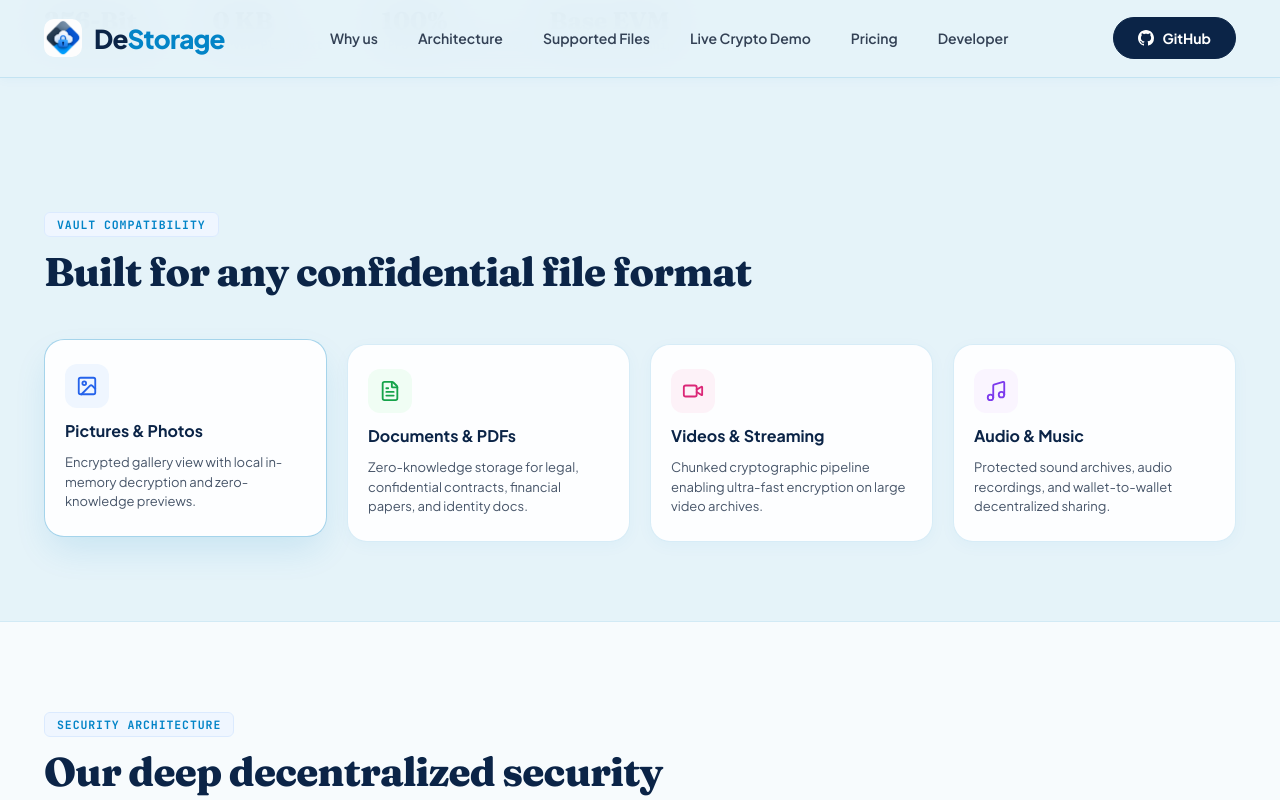
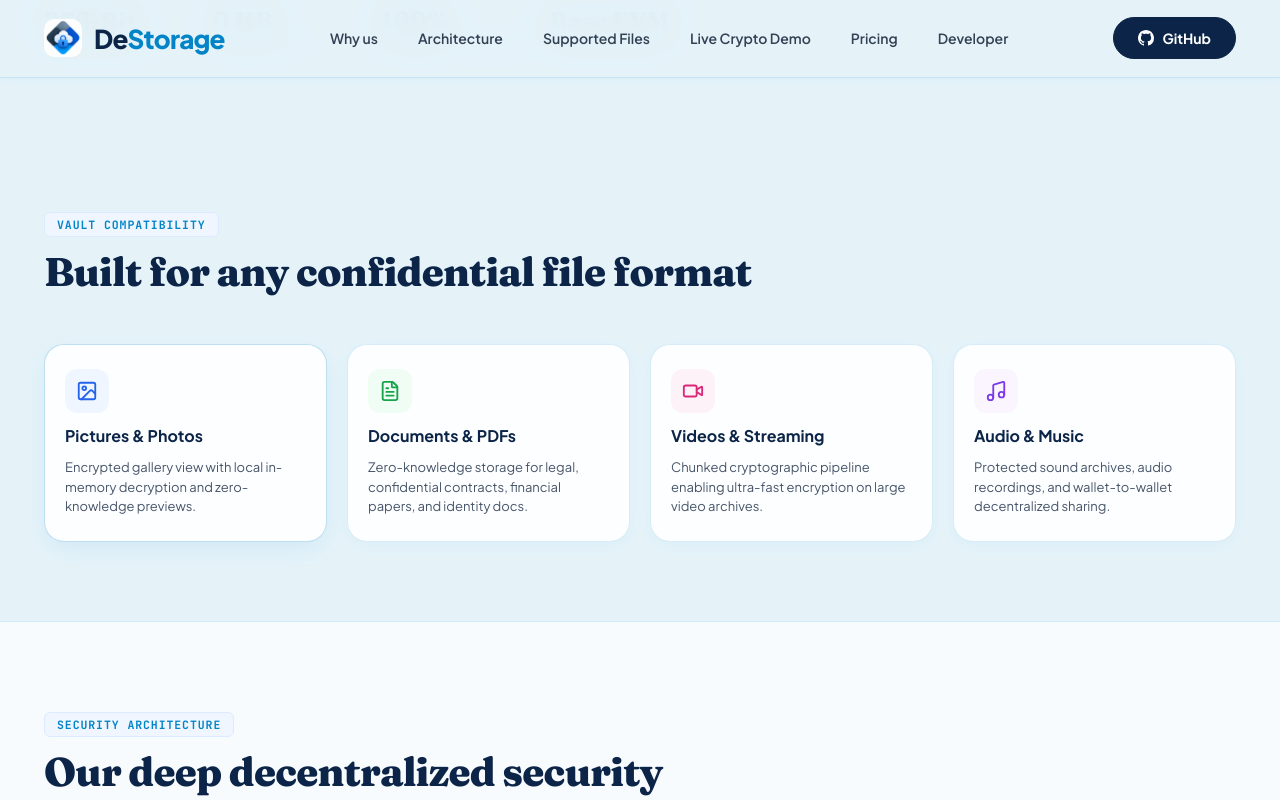
Before and after one commit to sanketpadhyal/DeStorage, a React (Create React App) app: page / in a window 1280 px wide. In both pictures the pointer is over the element 185 px from the left and 1041 px from the top of the page. Shown: the part 599-1399 px from the top of the page. Built offline with nearby package versions, Linux system fonts and the light colour scheme.

Commit message:
style(interactions): remove all hover popup translateY and translateX transforms for clean, stationary, calm hover feedback

```diff
--- a/src/landingpage/landingpage.css
+++ b/src/landingpage/landingpage.css
@@ -93,31 +93,25 @@ section {
 .lp-stagger-3 { transition-delay: 0.24s; }
 .lp-stagger-4 { transition-delay: 0.32s; }
 
-/* Interactive Animated Cards */
+/* Card Hover States (Calm color/border highlights, no popups) */
 .lp-card-animated {
   transition:
-    transform 0.25s cubic-bezier(0.16, 1, 0.3, 1),
     box-shadow 0.25s ease,
     border-color 0.25s ease;
 }
 
 .lp-card-animated:hover {
-  transform: translateY(-5px);
-  box-shadow: 0 16px 36px -6px rgba(2, 132, 199, 0.14) !important;
-  border-color: rgba(2, 132, 199, 0.35) !important;
+  box-shadow: 0 8px 24px -4px rgba(2, 132, 199, 0.1) !important;
+  border-color: rgba(2, 132, 199, 0.25) !important;
 }
 
-/* Interactive Animated Buttons */
+/* Button States (Calm opacity/background, no popups) */
 .lp-btn-interactive {
-  transition: all 0.2s cubic-bezier(0.16, 1, 0.3, 1);
+  transition: opacity 0.2s ease, background-color 0.2s ease;
 }
 
 .lp-btn-interactive:hover {
-  transform: translateY(-2px);
-}
-
-.lp-btn-interactive:active {
-  transform: translateY(1px);
+  opacity: 0.92;
 }
 
 /* 1. SEAMLESS EXTENDING NAVBAR & MOBILE PANEL */
@@ -292,18 +286,16 @@ section {
   background: #ffffff;
   color: #0284c7;
   border-color: rgba(2, 132, 199, 0.25);
-  transform: translateX(2px);
 }
 
 .lp-nav-chevron {
   color: #94a3b8;
-  transition: transform 0.18s ease, color 0.18s ease;
+  transition: color 0.18s ease;
 }
 
 .lp-mobile-nav-link-btn:hover .lp-nav-chevron,
 .lp-mobile-nav-link-btn:active .lp-nav-chevron {
   color: #0284c7;
-  transform: translateX(3px);
 }
 
 .lp-mobile-panel-actions {
```
